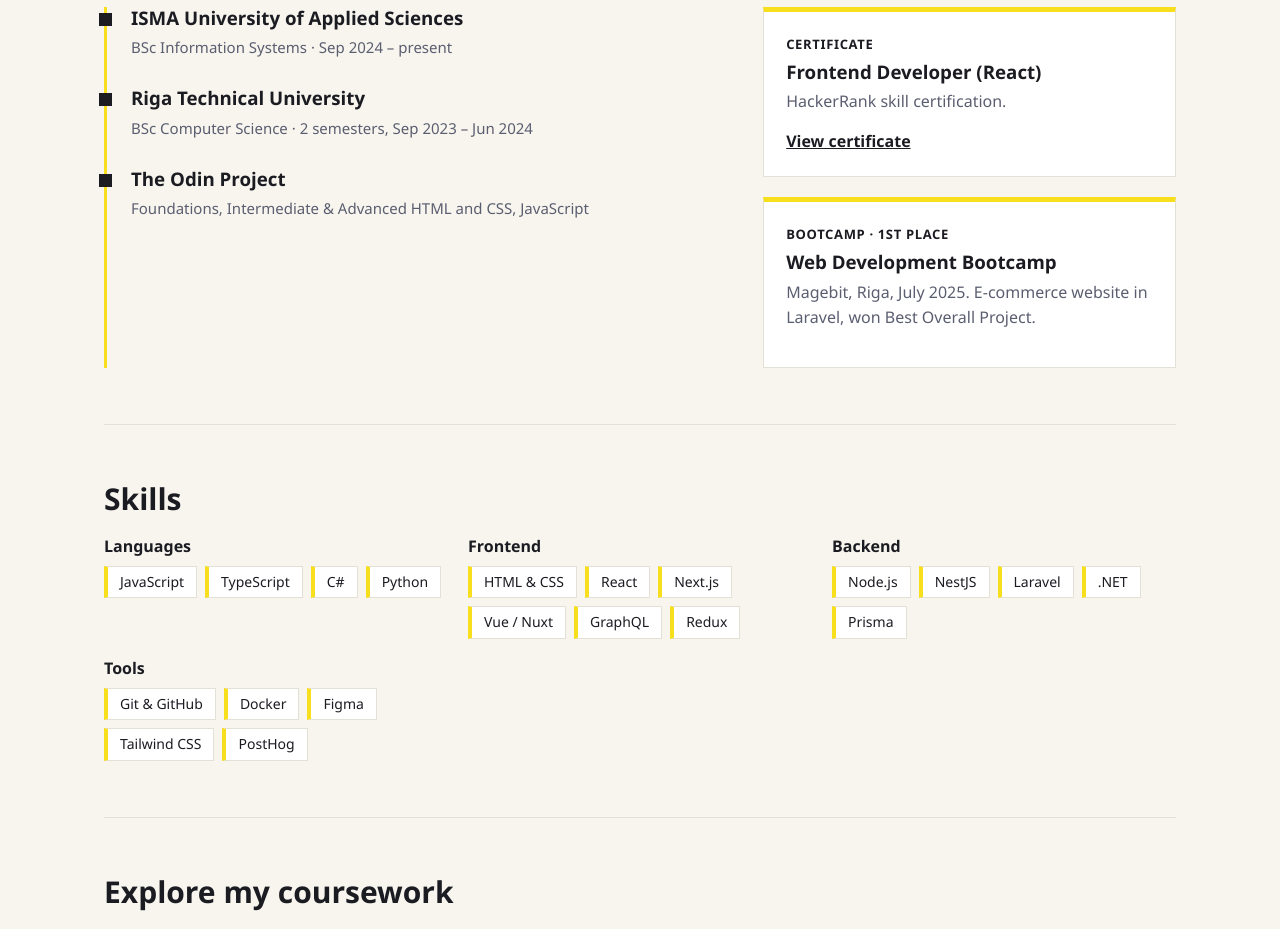
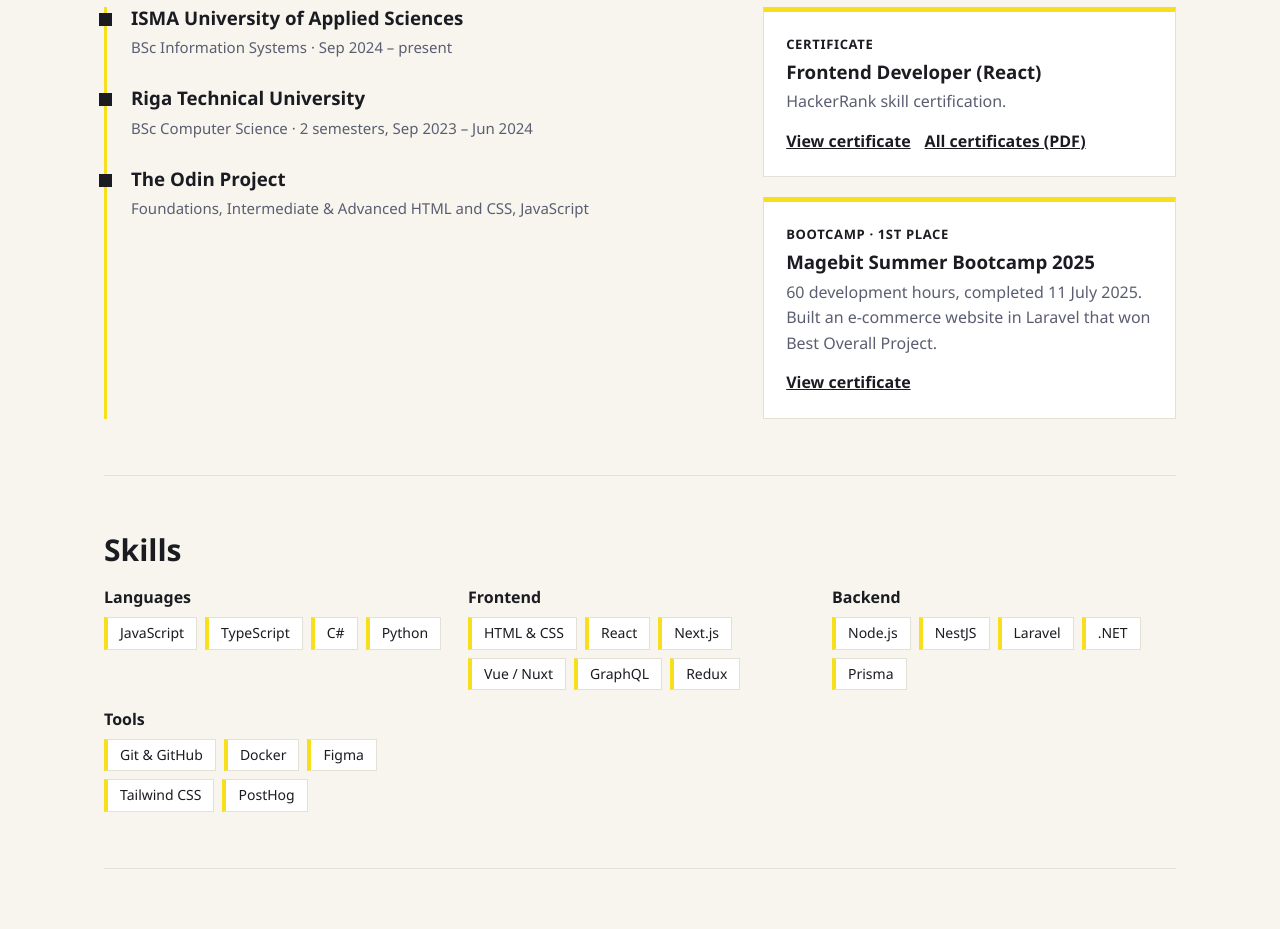
Before and after one commit to Ayxan1110/Ayxan1110.github.io, a plain HTML site: page index.html in a window 1280 px wide. Shown: the part 1680-2609 px from the top of the page. Drawn offline with Linux system fonts and the light colour scheme.

Commit message:
Add Magebit certificate and merged certificates presentation

```diff
--- a/index.html
+++ b/index.html
@@ -115,12 +115,16 @@
             <p>HackerRank skill certification.</p>
             <div class="card-links">
               <a href="https://www.hackerrank.com/certificates/5644a0f12ef8">View certificate</a>
+              <a href="presentations/certificates.pdf">All certificates (PDF)</a>
             </div>
           </article>
           <article class="card">
             <p class="tag-line">Bootcamp · 1st place</p>
-            <h3>Web Development Bootcamp</h3>
-            <p>Magebit, Riga, July 2025. E-commerce website in Laravel, won Best Overall Project.</p>
+            <h3>Magebit Summer Bootcamp 2025</h3>
+            <p>60 development hours, completed 11 July 2025. Built an e-commerce website in Laravel that won Best Overall Project.</p>
+            <div class="card-links">
+              <a href="images/cert-magebit.jpg">View certificate</a>
+            </div>
           </article>
         </div>
       </div>
```
Also changed, not shown: class-activities.html (+1 -0 lines), images/cert-magebit.jpg (added), 2 other files.
